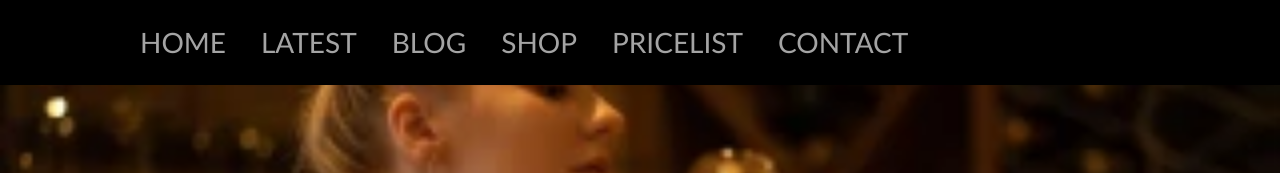
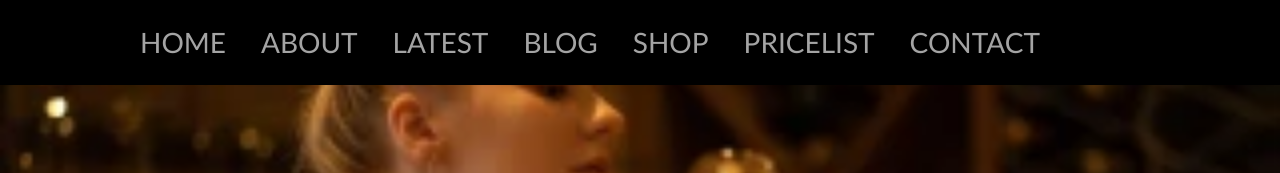
Before and after one commit to meanadev/template-atelier, a website: page source/blank.html in a window 1280 px wide. Shown: the top 173 px of the page. Drawn offline with nearby package versions, Linux system fonts and the light colour scheme; files that its build step writes are made by us from their sources.

Commit message:
minor fixes

```diff
--- a/source/blank.html
+++ b/source/blank.html
@@ -41,14 +41,15 @@
           </label>
 
           <nav class="menu1">
-            <a class="link1" href="#">Home</a>
-            <a class="link1" href="#latest">Latest</a>
-            <a class="link1" href="#blog">Blog</a>
-            <a class="link1" href="#shop">Shop</a>
-            <a class="link1" href="#pricelist">Pricelist</a>
-            <a class="link1" href="#contact">Contact</a>
+            <a class="link1" href="index.html">Home</a>
+            <a class="link1" href="#">About</a>
+            <a class="link1" href="index.html#latest">Latest</a>
+            <a class="link1" href="index.html#blog">Blog</a>
+            <a class="link1" href="index.html#shop">Shop</a>
+            <a class="link1" href="index.html#pricelist">Pricelist</a>
+            <a class="link1" href="index.html#contact">Contact</a>
           </nav>
-      </nav>
+        </nav>
       </section>
     </header>
 
```
Also changed, not shown: source/about.html (+6 -6 lines), build/about.html, build/blank.html, build/blog.html (added).
